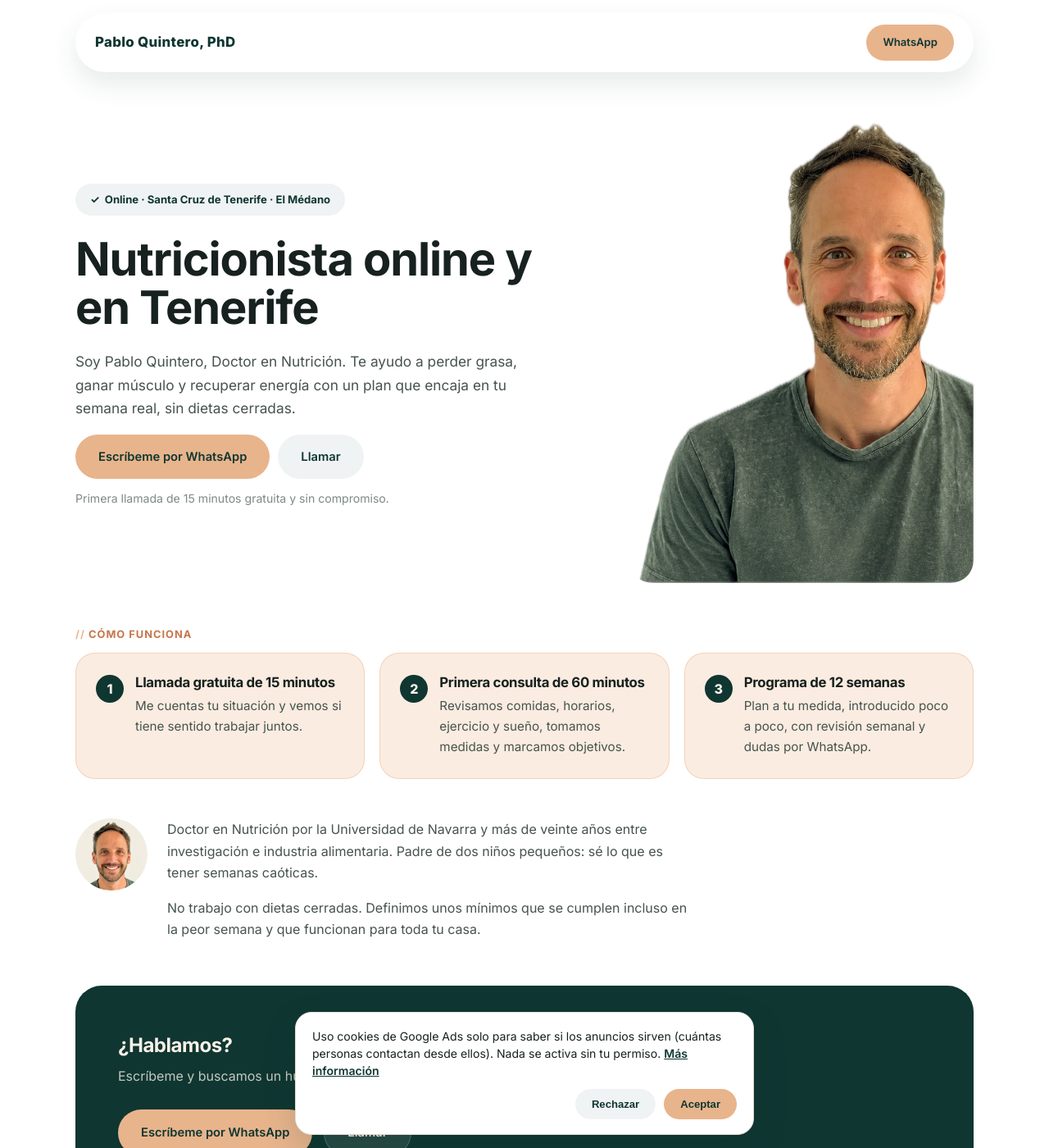
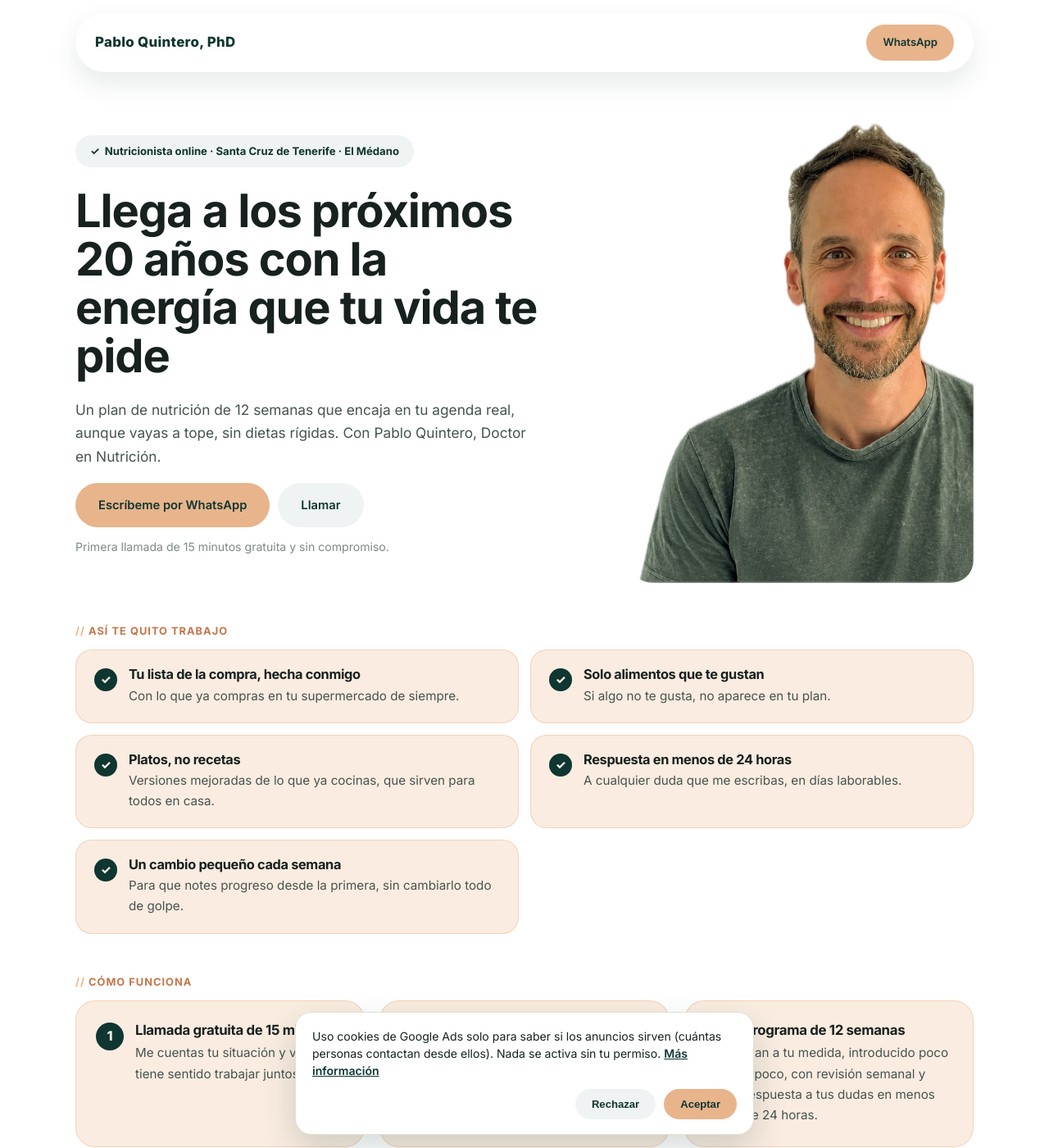
Before and after one commit to pquinriver/pabloquintero-nutricion, a Jekyll site: the page built from consulta/index.html, in a window 1280 px wide and 1400 px high. Shown: the whole window at 82% size. Built offline with Jekyll 4.4.1, drawn with Linux system fonts in a browser that asks for light colours; some of the changed text lies outside the part shown.

Commit message:
Landing /consulta/: propuesta de valor arriba (ecuación de valor)
Titular orientado al resultado y a agendas ocupadas, bloque «Así te quito
trabajo» con cinco promesas de menor esfuerzo, respuesta en 24 h en días
laborables y «Por qué puede funcionarte» con la credencial.

Co-Authored-By: Claude Opus 5.5 <noreply@anthropic.com>
Claude-Session: https://claude.ai/code/session_01JN2Y8UrFPgP6FgJH1QHdsM

```diff
--- a/consulta/index.html
+++ b/consulta/index.html
@@ -1,6 +1,6 @@
 ---
 title: "Nutricionista online y en Tenerife"
-description: "Pablo Quintero, Doctor en Nutrición. Programa de 12 semanas con plan a medida y revisión semanal. Online, Santa Cruz de Tenerife y El Médano. Primera llamada gratuita."
+description: "Plan de nutrición de 12 semanas que encaja en tu agenda real: lista de la compra contigo, solo alimentos que te gustan y respuesta en 24 h. Con Pablo Quintero, Doctor en Nutrición."
 noindex: true
 ---
 <!doctype html>
@@ -20,9 +20,9 @@ noindex: true
 
   <section class="lp-hero">
     <div class="lp-hero-text">
-      <div class="eyebrow-check">✓ &nbsp;Online · Santa Cruz de Tenerife · El Médano</div>
-      <h1>Nutricionista online y en Tenerife</h1>
-      <p class="lede">Soy Pablo Quintero, Doctor en Nutrición. Te ayudo a perder grasa, ganar músculo y recuperar energía con un plan que encaja en tu semana real, sin dietas cerradas.</p>
+      <div class="eyebrow-check">✓ &nbsp;Nutricionista online · Santa Cruz de Tenerife · El Médano</div>
+      <h1>Llega a los próximos 20 años con la energía que tu vida te pide</h1>
+      <p class="lede">Un plan de nutrición de 12 semanas que encaja en tu agenda real, aunque vayas a tope, sin dietas rígidas. Con Pablo Quintero, Doctor en Nutrición.</p>
       <div class="lp-cta">
         <a class="btn btn--primary" href="https://wa.me/34623823083" target="_blank" rel="noopener">Escríbeme por WhatsApp</a>
         <a class="btn btn--secondary" href="tel:+34623823083">Llamar</a>
@@ -32,6 +32,17 @@ noindex: true
     <div class="lp-hero-photo">
       <img src="{{ '/assets/pablo-hero.png' | relative_url }}" alt="Pablo Quintero, nutricionista y Doctor en Nutrición, en Santa Cruz de Tenerife">
     </div>
+  </section>
+
+  <section class="lp-value">
+    <p class="eyebrow-note">Así te quito trabajo</p>
+    <ul class="lp-value-list">
+      <li><span class="lp-value-check" aria-hidden="true">✓</span><div><h3>Tu lista de la compra, hecha conmigo</h3><p>Con lo que ya compras en tu supermercado de siempre.</p></div></li>
+      <li><span class="lp-value-check" aria-hidden="true">✓</span><div><h3>Solo alimentos que te gustan</h3><p>Si algo no te gusta, no aparece en tu plan.</p></div></li>
+      <li><span class="lp-value-check" aria-hidden="true">✓</span><div><h3>Platos, no recetas</h3><p>Versiones mejoradas de lo que ya cocinas, que sirven para todos en casa.</p></div></li>
+      <li><span class="lp-value-check" aria-hidden="true">✓</span><div><h3>Respuesta en menos de 24 horas</h3><p>A cualquier duda que me escribas, en días laborables.</p></div></li>
+      <li><span class="lp-value-check" aria-hidden="true">✓</span><div><h3>Un cambio pequeño cada semana</h3><p>Para que notes progreso desde la primera, sin cambiarlo todo de golpe.</p></div></li>
+    </ul>
   </section>
 
   <section class="lp-steps">
@@ -47,7 +58,7 @@ noindex: true
       </li>
       <li>
         <span class="lp-step-num">3</span>
-        <div><h3>Programa de 12 semanas</h3><p>Plan a tu medida, introducido poco a poco, con revisión semanal y dudas por WhatsApp.</p></div>
+        <div><h3>Programa de 12 semanas</h3><p>Plan a tu medida, introducido poco a poco, con revisión semanal y respuesta a tus dudas en menos de 24 horas.</p></div>
       </li>
     </ol>
   </section>
@@ -55,7 +66,8 @@ noindex: true
   <section class="lp-about">
     <img class="lp-avatar" src="{{ '/assets/pablo-avatar.webp' | relative_url }}" alt="Pablo Quintero">
     <div>
-      <p>Doctor en Nutrición por la Universidad de Navarra y más de veinte años entre investigación e industria alimentaria. Padre de dos niños pequeños: sé lo que es tener semanas caóticas.</p>
+      <h2 class="lp-about-title">Por qué puede funcionarte</h2>
+      <p>Soy Doctor en Nutrición por la Universidad de Navarra y he trabajado más de veinte años entre investigación e industria alimentaria: sé leer un estudio y también una etiqueta. Y sé lo que es tener semanas caóticas: soy padre de dos niños pequeños.</p>
       <p>No trabajo con dietas cerradas. Definimos unos mínimos que se cumplen incluso en la peor semana y que funcionan para toda tu casa.</p>
     </div>
   </section>
--- a/styles.css
+++ b/styles.css
@@ -300,6 +300,13 @@
   .lp-hero-photo img{width:100%;max-width:420px;height:auto;display:block;margin-left:auto;border-radius:28px}
   .lp-cta{display:flex;gap:10px;flex-wrap:wrap;margin-top:8px}
   .lp-cta-note{color:var(--muted);font-size:.88rem;margin:12px 0 0}
+  .lp-value{padding:36px 0 8px}
+  .lp-value-list{list-style:none;margin:0;padding:0;display:grid;grid-template-columns:repeat(2,1fr);gap:14px}
+  .lp-value-list li{display:flex;gap:14px;align-items:flex-start;background:var(--paper-alt);border:1px solid rgba(232,180,140,.45);border-radius:20px;padding:20px 22px}
+  .lp-value-list h3{font-size:1.02rem;margin:0 0 4px}
+  .lp-value-list p{color:var(--ink-soft);font-size:.95rem;margin:0}
+  .lp-value-check{flex-shrink:0;width:28px;height:28px;border-radius:50%;background:var(--forest);color:var(--cream);font-weight:800;font-size:.9rem;display:flex;align-items:center;justify-content:center;margin-top:2px}
+  .lp-about-title{font-size:1.3rem;margin:0 0 10px}
   .lp-steps{padding:40px 0}
   .lp-step-list{list-style:none;margin:0;padding:0;display:grid;grid-template-columns:repeat(3,1fr);gap:18px}
   .lp-step-list li{display:flex;gap:14px;background:var(--paper-alt);border:1px solid rgba(232,180,140,.45);border-radius:24px;padding:26px 24px}
@@ -314,5 +321,6 @@
     .lp-hero-photo img{max-width:240px;margin:0 auto}
     .lp-cta .btn{flex:1;justify-content:center}
     .lp-step-list{grid-template-columns:1fr}
+    .lp-value-list{grid-template-columns:1fr}
     .lp-about{flex-direction:column;gap:14px}
   }
```
